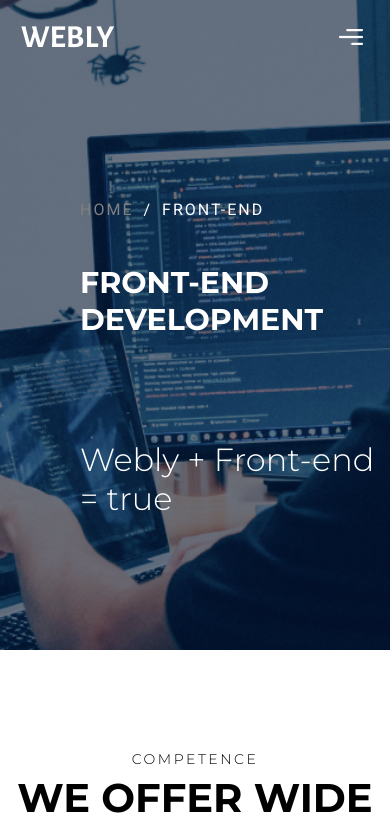
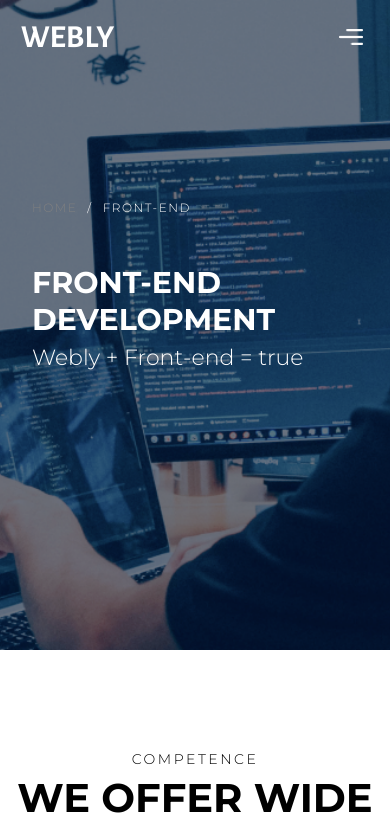
Before and after one commit to nybbe123/agile-project, a React (Create React App) app: page /frontEnd in a window 390 px wide. Shown: the top 830 px of the page. Built offline with nearby package versions, Linux system fonts and the light colour scheme.

Commit message:
adjusted a lil text style to align between the service and team detail pages

```diff
--- a/src/components/layout/detailPages/frontEnd.module.css
+++ b/src/components/layout/detailPages/frontEnd.module.css
@@ -27,16 +27,26 @@
   gap: 10px;
   padding-top: 200px;
   font-family: "Montserrat", sans-serif;
-  letter-spacing: 2px;
+  font-weight: 200;
+  font-size: 12px;
+  letter-spacing: 1.5px;
 }
+
 .home {
   color: grey;
+  font-family: "Montserrat", sans-serif;
+  font-weight: 200;
+  font-size: 12px;
+  letter-spacing: 1.5px;
 }
-.middle {
-  color: white;
-}
+
+.middle,
 .frontEnd {
   color: white;
+  font-family: "Montserrat", sans-serif;
+  font-weight: 200;
+  font-size: 12px;
+  letter-spacing: 1.5px;
 }
 
 .home:hover {
@@ -226,28 +236,31 @@
   font-weight: lighter;
 }
 
+@media only screen and (max-width: 1020px) {
+  .h1 {
+    font-size: 50px;
+  }
 
-@media only screen and (max-width: 1020px) {
-  .h1{
-    font-size: 50px;
+  .h2 {
+    font-size: 28px;
   }
 }
 @media only screen and (max-width: 976px) {
-  .boxesAlign{
+  .boxesAlign {
     display: flex;
     flex-direction: column;
     margin-left: 0;
     margin-bottom: 5rem;
   }
-  .box{
+  .box {
     display: none;
   }
-  .comp1{
+  .comp1 {
     display: flex;
     flex-direction: column;
     margin: 0;
   }
-  .imgAlign{
+  .imgAlign {
     position: static;
     top: 0;
     margin: 0;
@@ -265,10 +278,10 @@
   .image1 {
     display: none;
   }
-  .h2{
-    margin-top: 10rem;
+  .h2 {
+    margin-top: 7rem;
   }
-  .h1{
+  .h1 {
     font-size: 50px;
   }
   .imageContainer {
@@ -276,50 +289,66 @@
     display: flex;
     justify-content: center;
   }
-  .alignment{
+  .alignment {
     display: flex;
     justify-content: center;
     text-align: center;
   }
-  .headAlign{
+  .headAlign {
     text-align: center;
     margin-left: 0;
   }
-  .head2{
+  .head2 {
     text-align: center;
     margin-bottom: 1rem;
   }
-  .firstBox{
+  .firstBox {
     display: flex;
     flex-direction: column;
   }
-  .backEnd{
+  .backEnd {
     text-align: center;
   }
-  .firstTextAlign{
+  .firstTextAlign {
     text-align: center;
     max-width: 40%;
+    min-width: 350px;
   }
-  .firstBox{
+  .firstBox {
     margin-top: 5rem;
   }
-  .brushIcon{
+  .brushIcon {
     margin-right: 0;
   }
-  .tvIcon{
+  .tvIcon {
     margin-right: 0;
   }
-  .layersIcon{
+  .layersIcon {
     margin-right: 0;
   }
 }
 
 @media only screen and (max-width: 485px) {
-  .h1{
+  .h1 {
     font-size: 30px;
   }
+  .firstTextAlign {
+    max-width: 100%;
+    min-width: 280px;
+  }
+  .navAlign {
+    margin-left: 2rem;
+  }
+  .h1 {
+    margin-left: 2rem;
+  }
+  .h2,
+  .h2Design {
+    margin-left: 2rem;
+    margin-top: 4rem;
+    font-size: 22px;
+  }
 }
-
 
 /* @media only screen and (max-width: 600px) {
   .section2 {
--- a/src/components/layout/services/services.module.css
+++ b/src/components/layout/services/services.module.css
@@ -47,6 +47,7 @@
   font-weight: lighter;
   font-family: "Roboto";
   line-height: 150%;
+  min-width: 270px;
 }
 
 .image {
@@ -217,17 +218,17 @@
     display: flex;
     justify-content: center;
   }
-  .serviceSection{
+  .serviceSection {
     height: 100%;
     margin-bottom: 100px;
   }
-  .align{
+  .align {
     display: flex;
     flex-direction: column;
     margin-left: 0;
     padding-top: 0;
   }
-  .imgAlign{
+  .imgAlign {
     position: static;
     top: 0;
     margin: 0;
@@ -238,7 +239,7 @@
     margin: 0;
     padding: 0;
   }
-  .infoStyle{
+  .infoStyle {
     max-width: 50%;
     margin-top: 3rem;
   }
@@ -262,18 +263,15 @@
     text-align: center;
     margin-top: 4rem;
   }
-  .firstTextAlign{
+  .firstTextAlign,
+  .secondTextAlign,
+  .thirdTextAlign {
     max-width: 50%;
+    min-width: 270px;
   }
   .firstText2Align {
     display: flex;
     justify-content: center;
-  }
-  .secondTextAlign {
-    max-width: 50%;
-  }
-  .thirdTextAlign {
-    max-width: 50%;
   }
   .infoAlign {
     display: flex;
--- a/src/components/layout/team/Team.js
+++ b/src/components/layout/team/Team.js
@@ -11,7 +11,7 @@ const Team = () => {
           <Link to="/">HOME</Link> / TEAM
         </p>
         <h1>THE WEBLY TEAM</h1>
-        <h2>Lorem Ipsum Dolor Sit</h2>
+        <h2>The Fantastic Five</h2>
       </div>
 
       <div id={style.team}>
```
